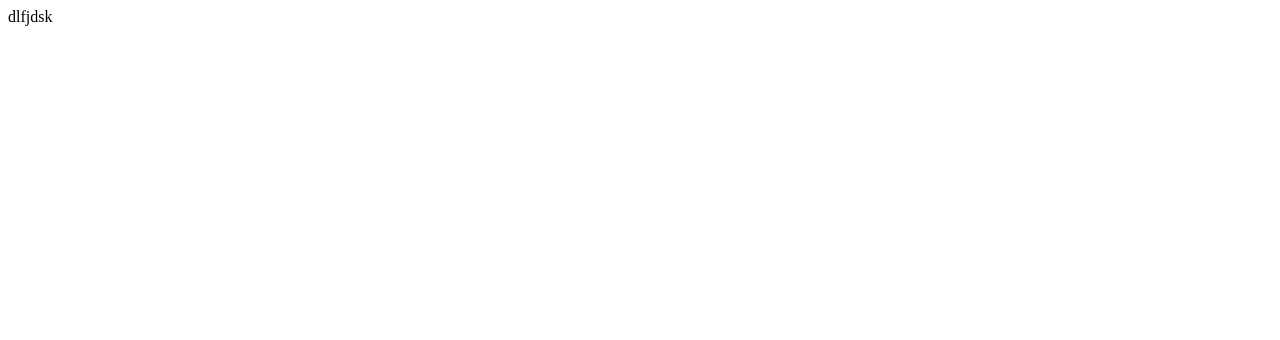
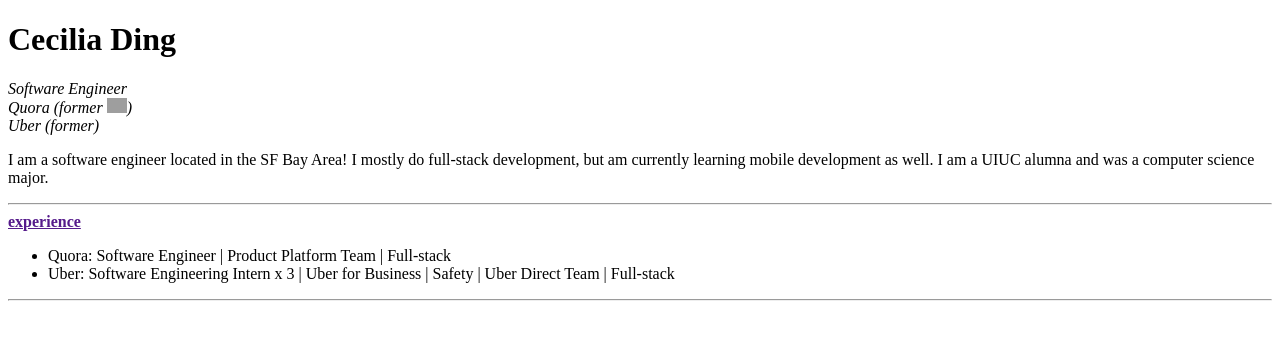
Before and after one commit to csyding/cxyding.github.io, a plain HTML site: page index.html in a window 1280 px wide. Drawn offline with Linux system fonts and the light colour scheme; grey boxes are pictures that could not be loaded.

Commit message:
welcome index.html

```diff
--- a/index.html
+++ b/index.html
@@ -1 +1,29 @@
-dlfjdsk
+ <!DOCTYPE html>
+<html lang="en">
+<head>
+    <meta charset="UTF-8">
+    <meta http-equiv="X-UA-Compatible" content="IE=edge">
+    <meta name="viewport" content="width=device-width, initial-scale=1.0">
+    <title>open sesame!</title>
+</head>
+<body>
+    <h1>Cecilia Ding</h1>
+    <i>Software Engineer</i>
+    <br />
+    <i>Quora (former <img src="https://i.kym-cdn.com/photos/images/original/001/673/605/8bc.jpg" width=20 alt="sad tired cat">) </i>
+    <br />
+    <i>Uber (former)</i>
+    <p>I am a software engineer located in the SF Bay Area!
+        I mostly do full-stack development, but am currently learning
+        mobile development as well. I am a UIUC alumna and was a computer
+        science major.</p>
+    <hr>
+    <b> <a href=""> experience </a> </b>
+    <ul>
+        <li>Quora: Software Engineer | Product Platform Team  | Full-stack </li>
+        <li>Uber: Software Engineering Intern x 3 | Uber for Business | Safety | Uber Direct Team | Full-stack </li>
+    </ul>
+    <hr>
+    <!-- <img src="https://i.kym-cdn.com/photos/images/original/001/673/605/8bc.jpg" width=600> -->
+</body>
+</html>
```
